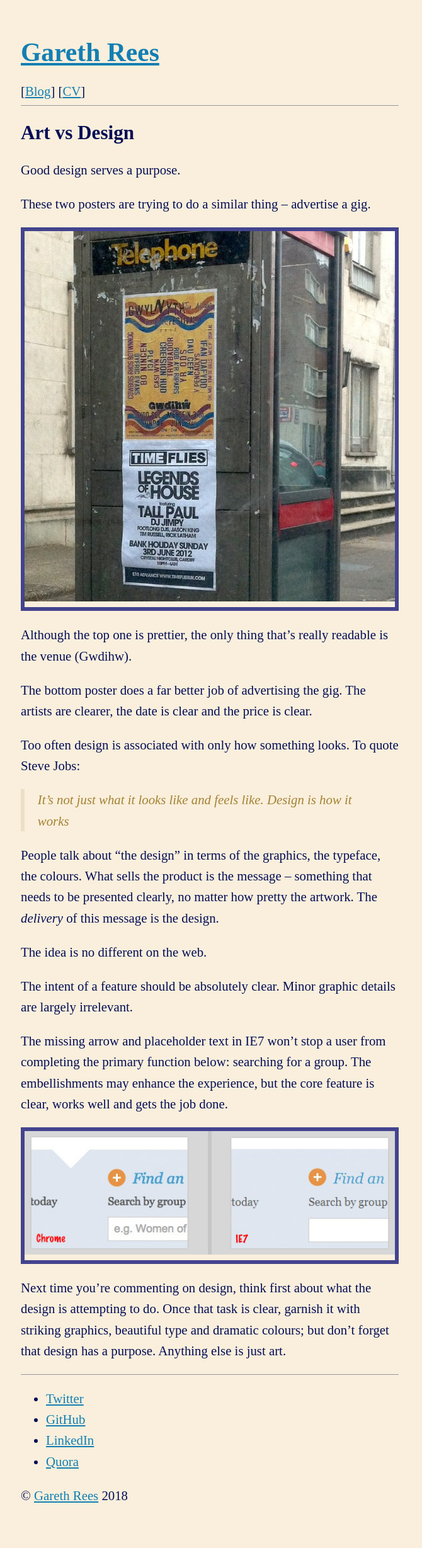
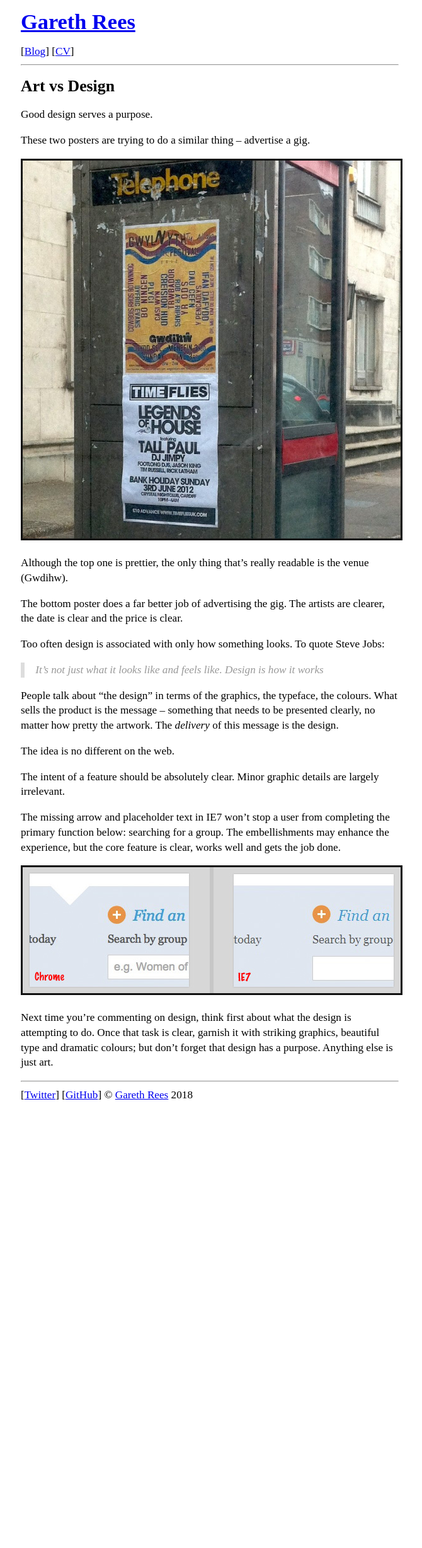
Before and after one commit to garethrees/garethrees.github.com, a Jekyll site: the page built from _posts/2012-06-01-art-vs-design.md, in a window 1280 px wide. Shown: the whole page at 63% size, without its empty margins (307-977 px from the left). Built offline with Jekyll 4.4.1, drawn with Linux system fonts in a browser that asks for light colours; after the commit the page ends 1853 px from its top, so only the background shows below that.

Commit message:
Nuke styles

```diff
--- a/_includes/footer.html
+++ b/_includes/footer.html
@@ -1,12 +1,9 @@
+<hr />
+
 <footer id="footer" role="contentinfo">
-
-	<ul id="network">
-		<li><a href="http://twitter.com/_gareth">Twitter</a></li>
-		<li><a href="http://github.com/garethrees">GitHub</a></li>
-		<li><a href="http://uk.linkedin.com/in/garethhowellrees">LinkedIn</a></li>
-		<li><a href="http://quora.com/Gareth-Rees-2">Quora</a></li>
-	</ul>
-
-	<span id="copyright">&copy; <a href="/">Gareth Rees</a> {{ site.time | date: '%Y' }}</span>
-
+  <div class="network">
+  	[<a href="http://twitter.com/_gareth">Twitter</a>]
+    [<a href="http://github.com/garethrees">GitHub</a>]
+    <span id="copyright">&copy; <a href="/">Gareth Rees</a> {{ site.time | date: '%Y' }}</span>
+  </div>
 </footer>
--- a/_includes/header.html
+++ b/_includes/header.html
@@ -4,3 +4,5 @@
   	[<a href="/blog">Blog</a>] [<a href="/gareth-rees-cv.pdf">CV</a>]
   </div>
 </header>
+
+<hr />
--- a/_layouts/default.html
+++ b/_layouts/default.html
@@ -1,35 +1,19 @@
 <!DOCTYPE html>
-<!--[if lt IE 7]>      <html class="no-js lt-ie9 lt-ie8 lt-ie7"> <![endif]-->
-<!--[if IE 7]>         <html class="no-js lt-ie9 lt-ie8"> <![endif]-->
-<!--[if IE 8]>         <html class="no-js lt-ie9"> <![endif]-->
-<!--[if gt IE 8]><!--> <html class="no-js" lang="en"> <!--<![endif]-->
+<html lang="en">
 <head>
 	<meta charset="utf-8" />
 	<meta http-equiv="X-UA-Compatible" content="IE=edge,chrome=1" />
 	<meta name="viewport" content="width=device-width" />
 	<title>{{ page.title }} | Gareth Rees: Ruby on Rails and Front End Web Developer from Cardiff, Wales UK</title>
 	<meta name="description" content="Gareth Rees: Ruby on Rails and Front End Web Developer from Cardiff, Wales UK" />
-	<!--[if IE]>
-		<script src="http://html5shiv.googlecode.com/svn/trunk/html5.js"></script>
-	<![endif]-->
 
   <style type="text/css" media="screen">
-    body, img {
-      background-color: #f9efdc;
-      color: #060D56;
-      font-size: 1.3em;
-      line-height: 1.6em;
-      margin: 3.2em auto;
+    body {
+      font-size: 1.075em;
+      line-height: 1.375em;
+      margin: 0 auto 6em auto;
       max-width: 600px;
-    }
-    body {
       padding: 0 1em;
-    }
-    a {
-      color: #137fb3;
-    }
-    a:visited {
-      color: #0074bf;
     }
     a:hover,
     a:active,
@@ -38,56 +22,34 @@
       background-color: #FED70D;
     }
     img {
-      margin: 0.2em auto;
+      border: 3px solid #111;
       max-width: 100%;
     }
     blockquote {
-      border-left: 6px solid #ecdfc6;
-      color: #a58133;
+      border-left: 6px solid #ddd;
+      color: #999;
       font-style: italic;
       margin-left: 0;
       padding-left: 1em;
     }
     figure {
-      border: 6px solid rgb(67, 67, 142);
-      margin: 1em 0;
-    }
-    figure img {
-      margin: 0 auto;
-      max-width: 588px;
+      margin: 0;
     }
     figure.highlight {
       border: none;
     }
-    pre.highlight {
-      color: #a58133;
-      white-space: pre-wrap;
-    }
     dfn {
       font-weight: bold;
-    }
-    #banner {
-      border-bottom: 1px solid #9999A1;
-    }
-    #banner h1 {
-      margin-top: 0;
-    }
-    #banner .nav {
-      margin-bottom: 6px;
-    }
-    #blog #posts {
-      list-style: none;
-      padding-left: 0;
-    }
-    #blog #posts .post {
-      margin-bottom: 0.6em;
-      line-height: 1.2em;
     }
     #blog #posts .posted-on {
       display: none;
     }
-    #footer {
-      border-top: 1px solid #9999A1;
+    ul#posts {
+      padding: 0;
+    }
+    li.post {
+      line-height: 1.475em;
+      list-style: none;
     }
   </style>
 </head>
```
